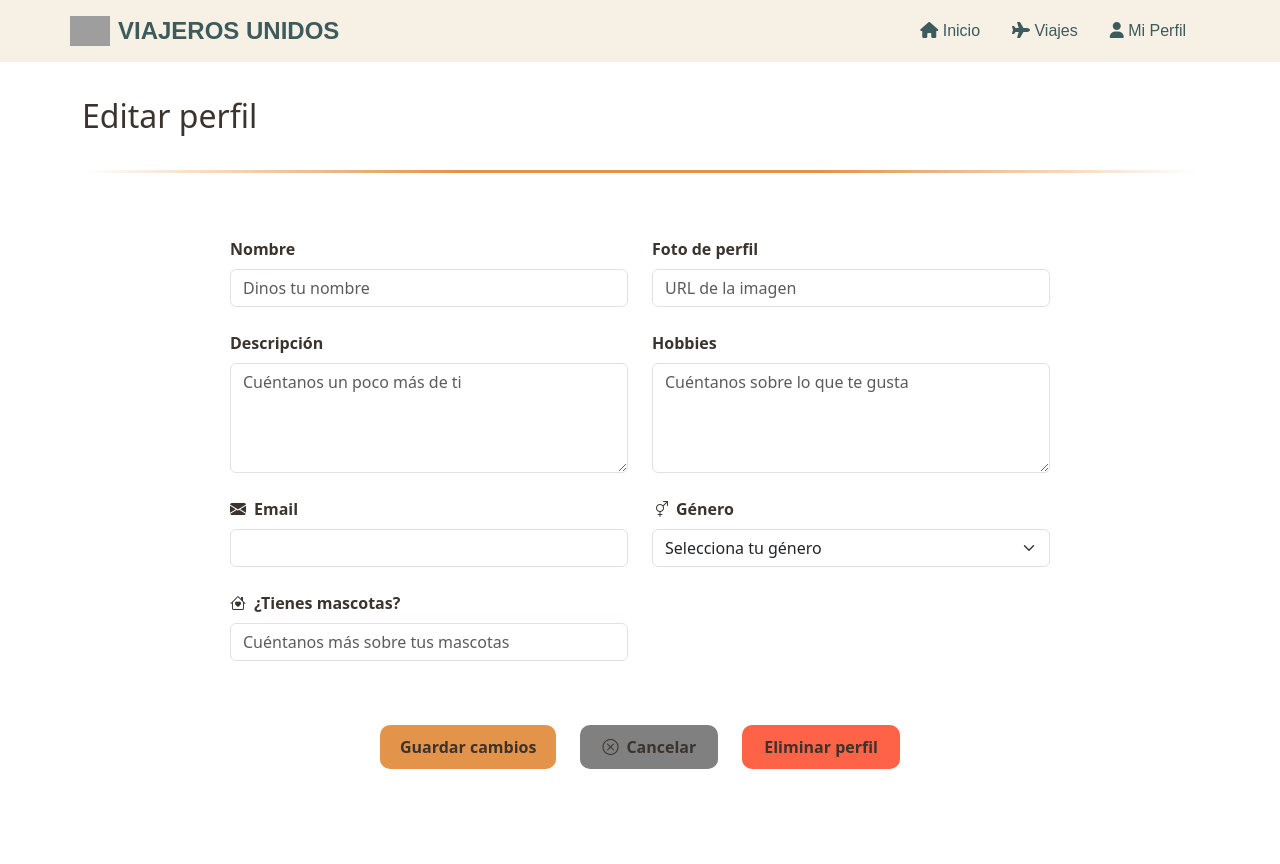
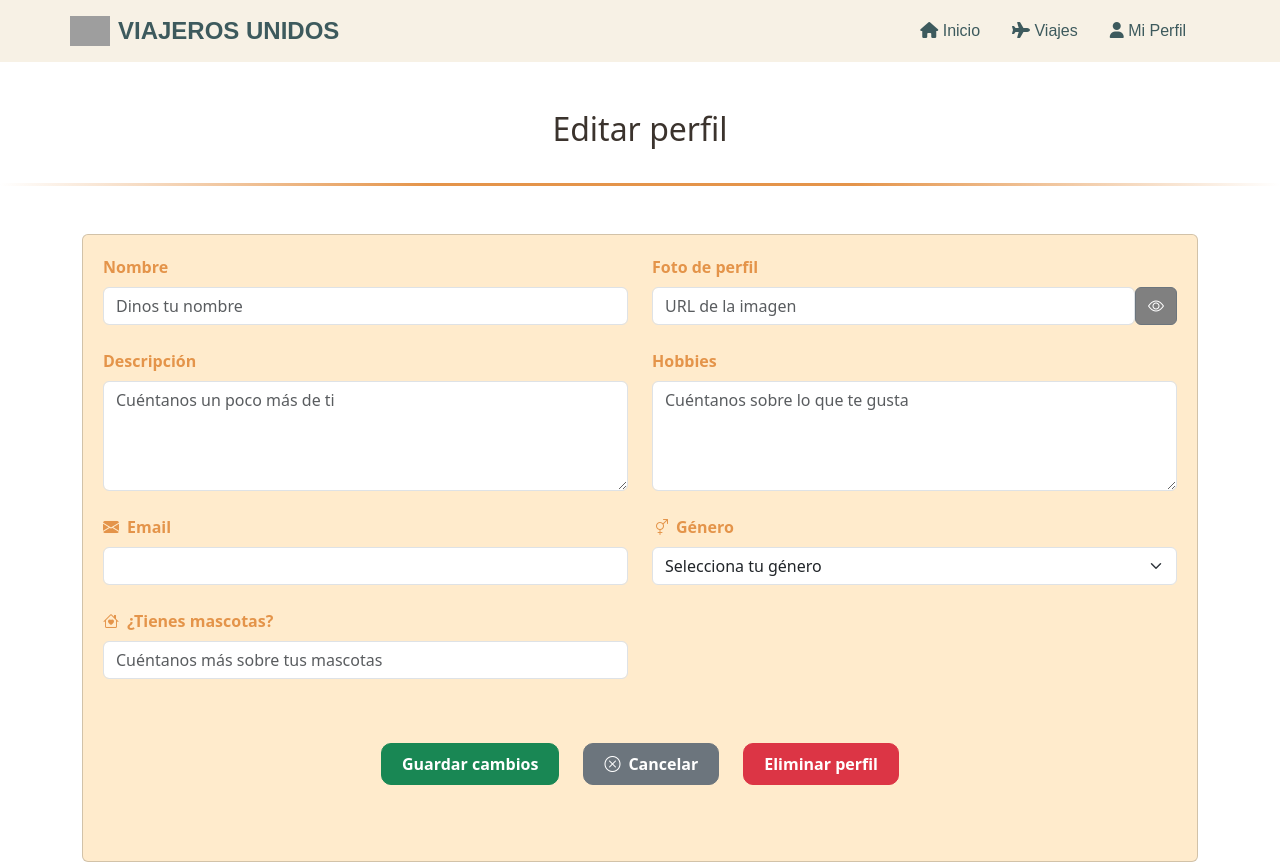
Before and after one commit to JavierSP1997/appFrontViajes, an Angular app: page /perfil-usuario/1/editar in a window 1280 px wide. Shown: the top 864 px of the page. Built offline with nearby package versions, Linux system fonts and the light colour scheme; no server answers; grey boxes are pictures that could not be loaded.

Commit message:
Editar perfil casi terminado

```diff
--- a/src/app/pages/edit-user-profile/edit-user-profile.component.css
+++ b/src/app/pages/edit-user-profile/edit-user-profile.component.css
@@ -1,28 +1,32 @@
-h2{
+h2 {
 	color: var(--color-texto-botones);
 	margin: 35px 0;
 }
 
-.formulario {
-    width: 900px;
-    margin: auto;
-    padding: 40px;
-}
-
-label{
+label {
 	font-weight: bold;
 	color: var(--color-texto-botones);
-
+}
+.form-label {
+	color: #e4944a;
+}
+form {
+	padding: 20px;
+	margin-bottom: 30px;
+	background-color: #ffebcc;
+}
+.ojito {
+	background-color: gray;
+	color: white;
 }
 
 .botones {
 	margin-bottom: 40px;
-    button{
+	button {
 		border-radius: 10px;
 		padding: 8px 20px;
 		font-weight: bold;
-        color: var(--color-texto-botones);
-
+		color: white;
 	}
 	.guardar {
 		background-color: var(--color-boton);
@@ -37,7 +41,7 @@ label{
 		background-color: gray;
 		border: 2px solid gray;
 		transition: 0.3s;
-        &:hover{
+		&:hover {
 			color: var(--color-fondo-principal);
 			transform: scale(1.02);
 		}
@@ -46,14 +50,27 @@ label{
 		background-color: var(--color-enlace-hover);
 		border: 2px solid var(--color-enlace-hover);
 		transition: 0.3s;
-        &:hover{
+		&:hover {
 			color: var(--color-fondo-principal);
 			transform: scale(1.02);
 		}
 	}
 }
 
-.gradiente{
+.gradiente {
 	background-image: linear-gradient(to right, white, #e4944a, #e4944a, white);
 	height: 3px;
 }
+.transition-icon {
+	transition: all 0.3s ease;
+	display: inline-block;
+}
+
+.icono-toggle .bi-eye,
+.icono-toggle .bi-eye-slash {
+	transform: rotate(0deg);
+}
+
+.icono-toggle .bi-eye-slash {
+	transform: rotate(180deg);
+}
--- a/src/app/pages/edit-user-profile/edit-user-profile.component.html
+++ b/src/app/pages/edit-user-profile/edit-user-profile.component.html
@@ -1,9 +1,9 @@
-<div class="container">
-  <h2>Editar perfil</h2>
+<div class="mt-5">
+  <h2 class="text-center">Editar perfil</h2>
 
-  <div class="gradiente"></div>
-
-  <form class="formulario mt-4" [formGroup]="perfilUsuarioForm" (ngSubmit)="onSubmit()">
+  <div class="gradiente mb-4"></div>
+<div class="container mt-5 mb-5">
+  <form class="card formulario" [formGroup]="perfilUsuarioForm" (ngSubmit)="onSubmit()">
     <div class="row gy-4">
       <div class="col-md-6">
         <div>
@@ -13,31 +13,64 @@
       </div>
 
       <div class="col-md-6">
-        <div>
-          <label for="photo" class="form-label">Foto de perfil</label>
-          <input id="photo" type="text" class="form-control" placeholder="URL de la imagen" formControlName="photo" />
+        <div class="position-relative">
+          @if (mostrarImagen && (imagenPreview || perfilUsuarioForm.value.photo)) {
+            <img
+              [src]="imagenPreview || perfilUsuarioForm.value.photo || 'https://st3.depositphotos.com/6672868/13701/v/450/depositphotos_137014128-stock-illustration-user-profile-icon.jpg'"
+              alt="Foto de perfil"
+              class="rounded-circle shadow position-absolute"
+              style="top: -120px; right: 20px; width: 150px; height: 150px; object-fit: cover; z-index: 10;"
+            />
+          }
 
-          @if (imagenPreview || perfilUsuarioForm.value.photo) {
-          <img
-            [src]="imagenPreview || perfilUsuarioForm.value.photo || 'https://st3.depositphotos.com/6672868/13701/v/450/depositphotos_137014128-stock-illustration-user-profile-icon.jpg'"
-            alt="Preview" class="profile-img mt-3 w-100 h-auto" />
-          }
+          <div class="d-flex justify-content-between align-items-center">
+            <label for="photo" class="form-label">Foto de perfil</label>
+
+          </div>
+
+          <div class="d-flex">
+            <input
+              id="photo"
+              type="text"
+              class="form-control pe-5"
+              placeholder="URL de la imagen"
+              formControlName="photo"
+            />
+            <button
+              class="ojito btn btn-outline-secondary icono-toggle"
+              type="button"
+              (click)="toggleImagen()"
+              [title]="mostrarImagen ? 'Ocultar imagen' : 'Ver imagen'"
+            >
+              <i class="bi transition-icon" [ngClass]="mostrarImagen ? 'bi-eye-slash' : 'bi-eye'"></i>
+            </button>
+          </div>
         </div>
       </div>
 
       <div class="col-md-6">
         <div>
           <label for="description" class="form-label">Descripción</label>
-          <textarea id="description" rows="4" class="form-control" formControlName="description"
-            placeholder="Cuéntanos un poco más de ti"></textarea>
+          <textarea
+            id="description"
+            rows="4"
+            class="form-control"
+            formControlName="description"
+            placeholder="Cuéntanos un poco más de ti"
+          ></textarea>
         </div>
       </div>
 
       <div class="col-md-6">
         <div>
           <label for="hobbies" class="form-label">Hobbies</label>
-          <textarea id="hobbies" rows="4" type="text" class="form-control" formControlName="hobbies"
-            placeholder="Cuéntanos sobre lo que te gusta"></textarea>
+          <textarea
+            id="hobbies"
+            rows="4"
+            class="form-control"
+            formControlName="hobbies"
+            placeholder="Cuéntanos sobre lo que te gusta"
+          ></textarea>
         </div>
       </div>
 
@@ -48,12 +81,9 @@
         </div>
       </div>
 
-
       <div class="col-md-6">
         <div>
-          <label for="gender" class="form-label">
-            <i class="bi bi-gender-ambiguous me-2"></i>Género
-          </label>
+          <label for="gender" class="form-label"><i class="bi bi-gender-ambiguous me-2"></i>Género</label>
           <select id="gender" class="form-select" formControlName="gender">
             <option value="" disabled>Selecciona tu género</option>
             <option value="male">Masculino</option>
@@ -63,26 +93,27 @@
         </div>
       </div>
 
-
-
       <div class="col-md-6">
         <div>
           <label for="pets" class="form-label"><i class="bi bi-house-heart me-2"></i>¿Tienes mascotas?</label>
-          <input id="pets" type="text" class="form-control" formControlName="pets"
-            placeholder="Cuéntanos más sobre tus mascotas" />
+          <input
+            id="pets"
+            type="text"
+            class="form-control"
+            formControlName="pets"
+            placeholder="Cuéntanos más sobre tus mascotas"
+          />
         </div>
       </div>
-
     </div>
 
     <div class="d-flex justify-content-center gap-4 mt-5 p-3 botones">
-      <button class="guardar" type="submit">Guardar cambios
-      </button>
-      <button class="cancelar" type="button" (click)="cancelarEdicion()">
+      <button class="btn btn-success" type="submit">Guardar cambios</button>
+      <button class="btn btn-secondary" type="button" (click)="cancelarEdicion()">
         <i class="bi bi-x-circle me-2"></i>Cancelar
       </button>
-      <button class="eliminar" type="button" (click)="eliminarPerfil()">Eliminar perfil
-      </button>
+      <button class="btn btn-danger" type="button" (click)="eliminarPerfil()">Eliminar perfil</button>
     </div>
-
   </form>
+</div>
+</div>
--- a/src/app/pages/edit-user-profile/edit-user-profile.component.ts
+++ b/src/app/pages/edit-user-profile/edit-user-profile.component.ts
@@ -23,6 +23,7 @@ export class EditUserProfileComponent {
 	imagenPreview: string | null = null;
 	usuariosService = inject(UsuariosService);
 	private router = inject(Router);
+	mostrarImagen = false;
 
 	perfilUsuarioForm: FormGroup = new FormGroup({
 		name: new FormControl("", [Validators.required]),
@@ -33,6 +34,10 @@ export class EditUserProfileComponent {
 		pets: new FormControl(""),
 		photo: new FormControl(""),
 	});
+
+	toggleImagen() {
+		this.mostrarImagen = !this.mostrarImagen;
+	}
 
 	async ngOnInit() {
 		const usuario = await this.usuariosService.getPerfilUsuario();
```
Lines whose indentation alone changed are shown as unchanged.
